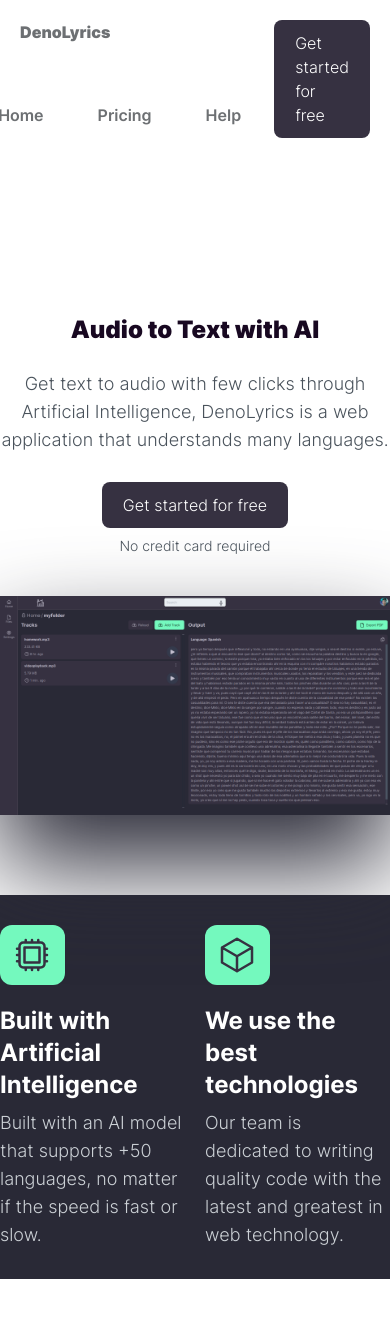
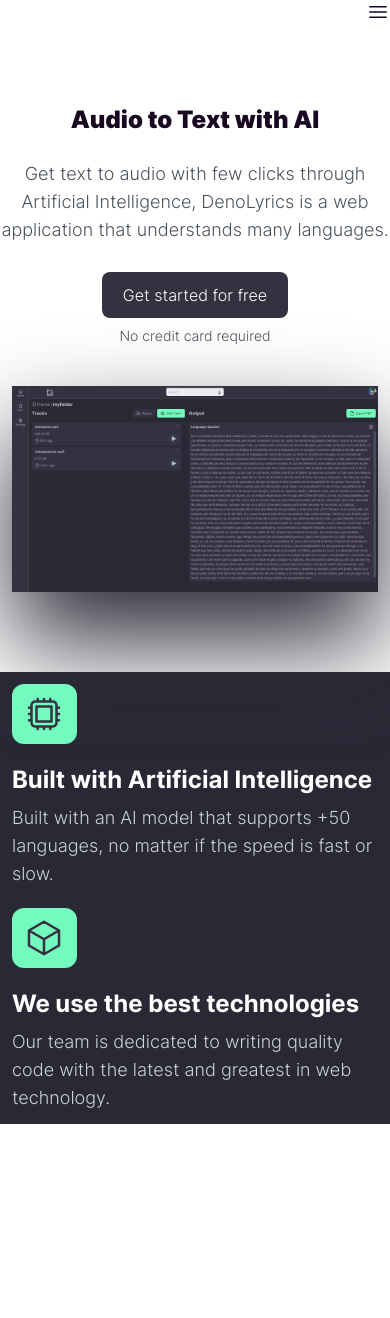
Before and after one commit to denolyrics/denolyrics.app, a Next.js app: page / in a window 390 px wide. Shown: the top 1318 px of the page. After the commit the page ends 1196 px from the top, so only its background shows below. Built offline with nearby package versions, Linux system fonts and the light colour scheme.

Commit message:
add changes

```diff
--- a/app/page.tsx
+++ b/app/page.tsx
@@ -5,7 +5,7 @@ export default function Home() {
   return (
     <main>
       <Navbar />
-      <div className=" mt-44">
+      <div className="mt-20 md:mt-44">
         <div className="text-2xl md:text-6xl font-extrabold text-center">
           <span>Audio to Text with AI</span>
         </div>
@@ -24,7 +24,7 @@ export default function Home() {
         </div>
         <p className="text-center text-sm">No credit card required</p>
 
-        <div className="drop-shadow-[0_50px_50px_rgba(41,41,54,1)] flex justify-center items-center mt-10">
+        <div className="drop-shadow-[0_50px_50px_rgba(41,41,54,1)] flex justify-center items-center mt-10 m-3">
           <Image
             unoptimized={true}
             src={"/screenshot.png"}
@@ -35,9 +35,9 @@ export default function Home() {
         </div>
       </div>
 
-      <div className="bg-[#292936] h-96 grid place-content-center mt-20">
+      <div className="bg-[#292936] md:h-96 grid place-content-center mt-20  p-3">
         <div className="max-w-screen-lg m-auto">
-          <div className="grid grid-cols-2 gap-5">
+          <div className="grid grid-cols-1 md:grid-cols-2 gap-5">
             <div>
               <div className="text-2xl md:text-4xl font-bold text-white">
                 <div className="bg-[#74F9BE] w-[65px] h-[60px] rounded-xl relative mb-5">
--- a/components/Navbar/index.tsx
+++ b/components/Navbar/index.tsx
@@ -3,7 +3,16 @@ import Link from "next/link";
 
 function Navbar() {
   return (
-    <nav className="m-5 font-semibold text-[#6D7073]">
+    <>
+      <nav className="md:hidden">
+        <div className="flex justify-end">
+          <svg xmlns="http://www.w3.org/2000/svg" fill="none" viewBox="0 0 24 24" strokeWidth={1.5} stroke="currentColor" className="w-6 h-6">
+            <path strokeLinecap="round" strokeLinejoin="round" d="M3.75 6.75h16.5M3.75 12h16.5m-16.5 5.25h16.5" />
+          </svg>
+
+        </div>
+      </nav>
+      <nav className="hidden md:block m-5 font-semibold text-[#6D7073]">
         <div className="grid grid-cols-2">
           <div className="font-extrabold">
             <Link href="/">DenoLyrics</Link>
@@ -27,6 +36,7 @@ function Navbar() {
           </div>
         </div>
       </nav>
+    </>
   );
 }
 
```
Lines whose indentation alone changed are shown as unchanged.
